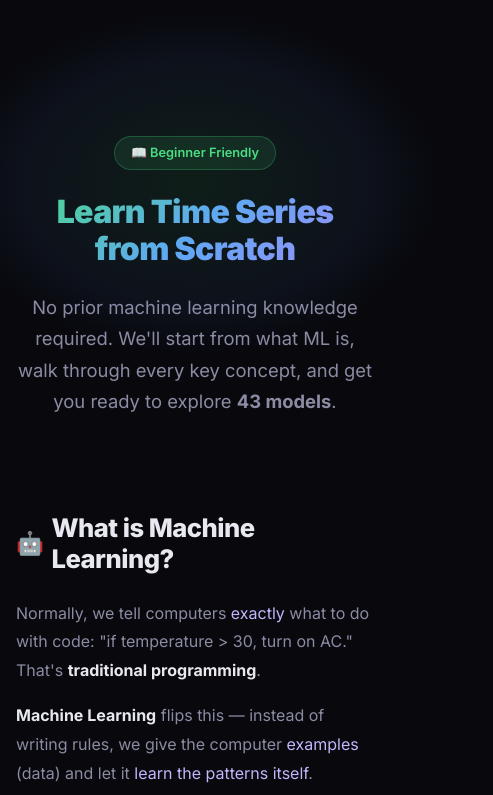
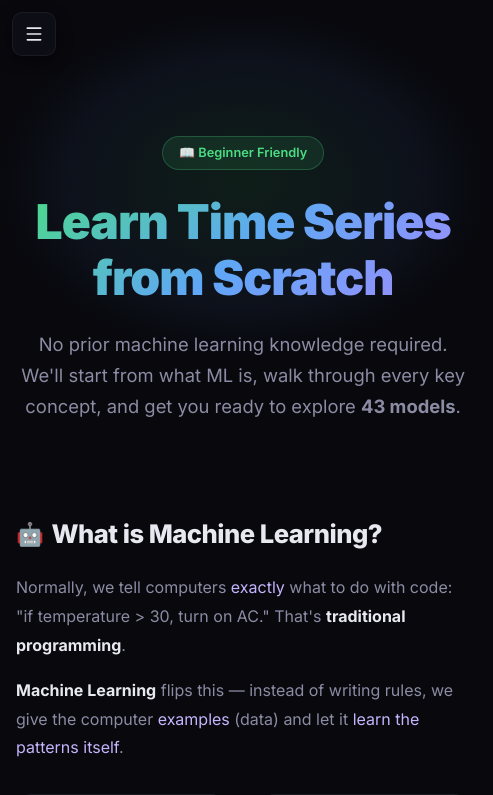
Before and after one commit to djlahre0/ts-viz, a React (Vite) app: page /learn in a window 390 px wide. Shown: the top 795 px of the page, 493 px wide, since content can reach past the window. Built offline with nearby package versions, Linux system fonts and the light colour scheme.

Commit message:
Enhancement: full mobile UI responsiveness, sidebar search, and final code quality audit

```diff
--- a/src/components/Layout/Sidebar.jsx
+++ b/src/components/Layout/Sidebar.jsx
@@ -42,26 +42,35 @@ export default function Sidebar() {
 
   return (
     <>
+      {/* Mobile Backdrop Overlay */}
+      <div
+        className={`sidebar-overlay ${mobileOpen ? 'open' : ''}`}
+        onClick={() => setMobileOpen(false)}
+      />
+
       {/* Mobile toggle */}
       <button
         className="sidebar-mobile-toggle"
         onClick={() => setMobileOpen(!mobileOpen)}
         style={{
           position: 'fixed',
-          top: '16px',
-          left: '16px',
+          top: '12px',
+          left: '12px',
           zIndex: 200,
           display: 'none',
-          width: '40px',
-          height: '40px',
+          width: '44px',
+          height: '44px',
           borderRadius: 'var(--radius-md)',
           background: 'var(--bg-card)',
           border: '1px solid var(--border-subtle)',
           alignItems: 'center',
           justifyContent: 'center',
+          boxShadow: 'var(--shadow-md)',
+          backdropFilter: 'blur(10px)',
+          color: 'var(--text-primary)',
         }}
       >
-        {mobileOpen ? <X size={18} /> : <Menu size={18} />}
+        {mobileOpen ? <X size={20} /> : <Menu size={20} />}
       </button>
 
       <aside
@@ -116,7 +125,7 @@ export default function Sidebar() {
 
         {/* Nav Links */}
         <div style={{ padding: '12px 12px 8px' }}>
-          <Link to="/learn" style={{ textDecoration: 'none' }}>
+          <Link to="/learn" style={{ textDecoration: 'none' }} onClick={() => setMobileOpen(false)}>
             <div
               style={{
                 display: 'flex',
@@ -136,7 +145,7 @@ export default function Sidebar() {
               Learn Basics
             </div>
           </Link>
-          <Link to="/" style={{ textDecoration: 'none' }}>
+          <Link to="/" style={{ textDecoration: 'none' }} onClick={() => setMobileOpen(false)}>
             <div
               style={{
                 display: 'flex',
@@ -155,7 +164,7 @@ export default function Sidebar() {
               Home
             </div>
           </Link>
-          <Link to="/compare" style={{ textDecoration: 'none' }}>
+          <Link to="/compare" style={{ textDecoration: 'none' }} onClick={() => setMobileOpen(false)}>
             <div
               style={{
                 display: 'flex',
--- a/src/index.css
+++ b/src/index.css
@@ -179,12 +179,25 @@ input, select, textarea {
   margin-left: var(--sidebar-width);
   padding-top: var(--navbar-height);
   min-height: 100vh;
+  transition: margin-left var(--transition-base);
+}
+
+@media (max-width: 1024px) {
+  .main-content {
+    margin-left: 0;
+  }
 }
 
 .page-container {
   max-width: var(--content-max-width);
   margin: 0 auto;
   padding: var(--space-2xl) var(--space-xl);
+}
+
+@media (max-width: 768px) {
+  .page-container {
+    padding: var(--space-xl) var(--space-md);
+  }
 }
 
 /* ── Typography ── */
@@ -1509,39 +1522,65 @@ input[type="range"]::-webkit-slider-thumb:hover {
   flex-shrink: 0;
 }
 
-/* ── Learn Page Responsive ── */
+/* ── Global Layout Responsive ── */
+@media (max-width: 1024px) {
+  .sidebar {
+    transform: translateX(-100%);
+    box-shadow: none;
+    background: #0a0a12 !important; /* Solid background on mobile */
+  }
+
+  .sidebar.open {
+    transform: translateX(0);
+    box-shadow: 20px 0 50px rgba(0, 0, 0, 0.5);
+  }
+
+  .sidebar-mobile-toggle {
+    display: flex !important;
+  }
+
+  .sidebar-overlay {
+    position: fixed;
+    top: 0;
+    left: 0;
+    right: 0;
+    bottom: 0;
+    background: rgba(0, 0, 0, 0.6);
+    backdrop-filter: blur(4px);
+    z-index: 95;
+    opacity: 0;
+    pointer-events: none;
+    transition: opacity var(--transition-base);
+  }
+
+  .sidebar-overlay.open {
+    opacity: 1;
+    pointer-events: auto;
+  }
+}
+
 @media (max-width: 768px) {
-  .learn-hero__title {
-    font-size: 2rem;
-  }
-
-  .learn-compare {
+  h1 { font-size: 1.8rem; }
+  h2 { font-size: 1.4rem; }
+
+  .learning-path {
     grid-template-columns: 1fr;
-  }
-
-  .learn-ml-tree__branches {
-    grid-template-columns: 1fr;
-  }
-
-  .learn-ts-examples {
-    grid-template-columns: 1fr 1fr;
-  }
-
-  .learn-model-flow {
+    gap: var(--space-md);
+  }
+
+  .params-grid {
+    grid-template-columns: 1fr !important;
+  }
+
+  /* Adjust model view page layout */
+  .model-view__header {
     flex-direction: column;
-    gap: var(--space-sm);
-  }
-
-  .learn-flow-arrow {
-    transform: rotate(90deg);
-    margin: 0;
-  }
-
-  .learn-pattern-controls {
-    flex-direction: column;
-  }
-
-  .learn-pattern-btn {
-    width: 100%;
-  }
-}
+    align-items: flex-start;
+    gap: var(--space-md);
+  }
+
+  /* Fix for charts on very small screens */
+  .chart-container {
+    height: 300px !important;
+  }
+}
```
